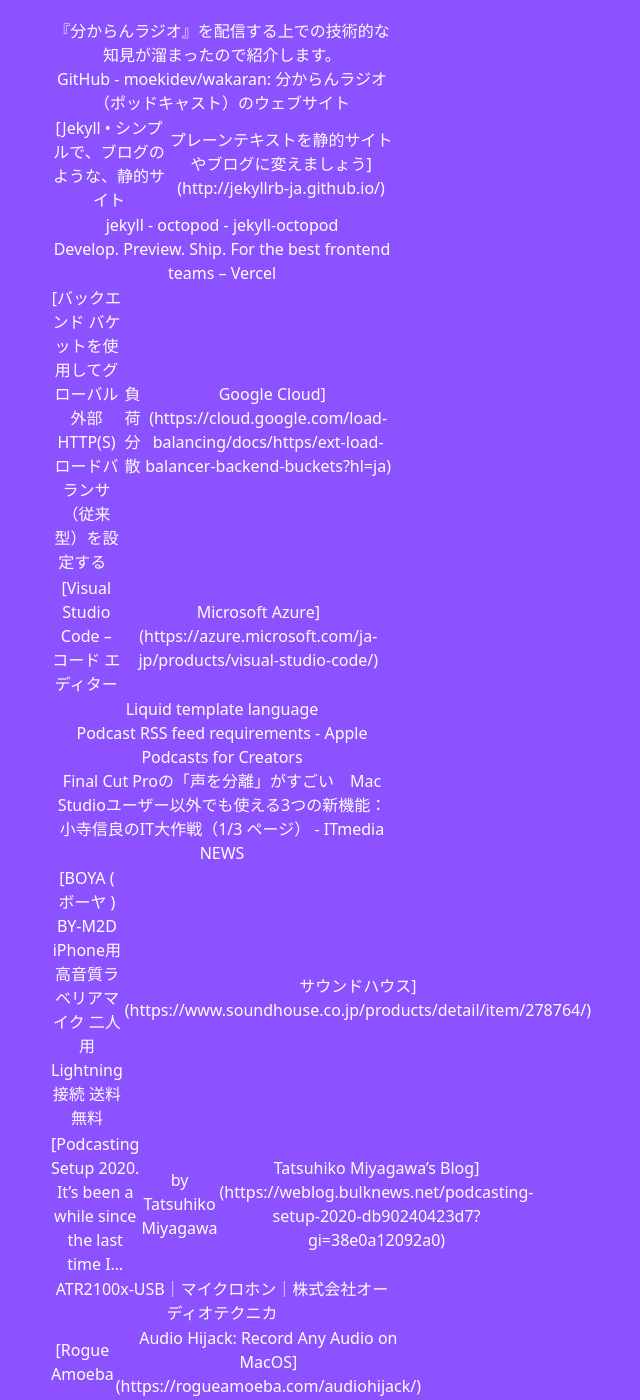
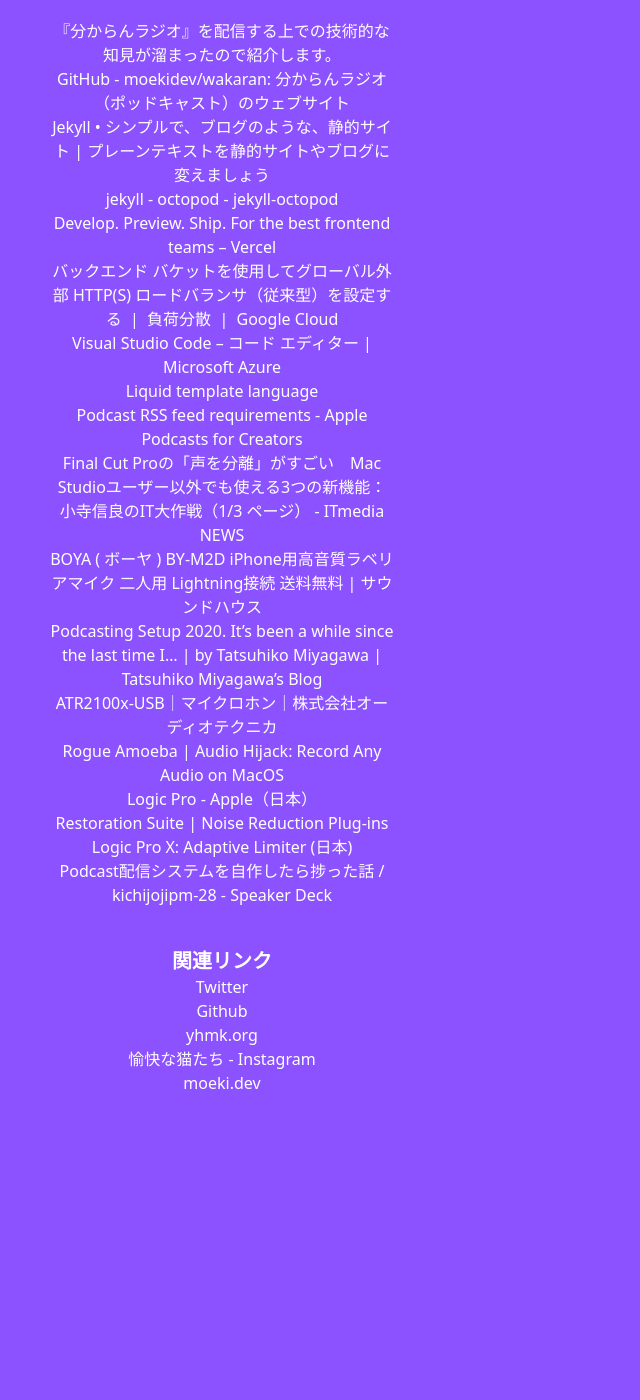
Before and after one commit to kawakamimoeki/wakaran, a Jekyll site: the page built from _posts/2022-04-30-podcasting-tech.md, in a window 1280 px wide and 1400 px high, scrolled down 755 px. Shown: the whole window, without its empty margins (418-1058 px from the left). Built offline with Jekyll 4.4.1, drawn with Linux system fonts in a browser that asks for light colours; after the commit the page ends 1878 px from its top, so only the background shows below that; some of the changed text lies outside the part shown.

Commit message:
fix md link

```diff
--- a/_posts/2022-04-30-podcasting-tech.md
+++ b/_posts/2022-04-30-podcasting-tech.md
@@ -24,19 +24,19 @@
 {{ page.description }}
 
 - [GitHub - moekidev/wakaran: 分からんラジオ（ポッドキャスト）のウェブサイト](https://github.com/moekidev/wakaran)
-- [Jekyll • シンプルで、ブログのような、静的サイト | プレーンテキストを静的サイトやブログに変えましょう](http://jekyllrb-ja.github.io/)
+- [Jekyll • シンプルで、ブログのような、静的サイト \| プレーンテキストを静的サイトやブログに変えましょう](http://jekyllrb-ja.github.io/)
 - [jekyll - octopod - jekyll-octopod](https://jekyll-octopod.github.io/)
 - [Develop. Preview. Ship. For the best frontend teams – Vercel](https://vercel.com/)
-- [バックエンド バケットを使用してグローバル外部 HTTP(S) ロードバランサ（従来型）を設定する  |  負荷分散  |  Google Cloud](https://cloud.google.com/load-balancing/docs/https/ext-load-balancer-backend-buckets?hl=ja)
-- [Visual Studio Code – コード エディター | Microsoft Azure](https://azure.microsoft.com/ja-jp/products/visual-studio-code/)
+- [バックエンド バケットを使用してグローバル外部 HTTP(S) ロードバランサ（従来型）を設定する  \|  負荷分散  \|  Google Cloud](https://cloud.google.com/load-balancing/docs/https/ext-load-balancer-backend-buckets?hl=ja)
+- [Visual Studio Code – コード エディター \| Microsoft Azure](https://azure.microsoft.com/ja-jp/products/visual-studio-code/)
 - [Liquid template language](https://shopify.github.io/liquid/)
 - [Podcast RSS feed requirements - Apple Podcasts for Creators](https://podcasters.apple.com/support/823-podcast-requirements)
 - [Final Cut Proの「声を分離」がすごい　Mac Studioユーザー以外でも使える3つの新機能：小寺信良のIT大作戦（1/3 ページ） - ITmedia NEWS](https://www.itmedia.co.jp/news/articles/2204/18/news147.html)
-- [BOYA ( ボーヤ ) BY-M2D iPhone用高音質ラベリアマイク 二人用 Lightning接続 送料無料 | サウンドハウス](https://www.soundhouse.co.jp/products/detail/item/278764/)
-- [Podcasting Setup 2020. It’s been a while since the last time I… | by Tatsuhiko Miyagawa | Tatsuhiko Miyagawa’s Blog](https://weblog.bulknews.net/podcasting-setup-2020-db90240423d7?gi=38e0a12092a0)
+- [BOYA ( ボーヤ ) BY-M2D iPhone用高音質ラベリアマイク 二人用 Lightning接続 送料無料 \| サウンドハウス](https://www.soundhouse.co.jp/products/detail/item/278764/)
+- [Podcasting Setup 2020. It’s been a while since the last time I… \| by Tatsuhiko Miyagawa \| Tatsuhiko Miyagawa’s Blog](https://weblog.bulknews.net/podcasting-setup-2020-db90240423d7?gi=38e0a12092a0)
 - [ATR2100x-USB｜マイクロホン｜株式会社オーディオテクニカ](https://www.audio-technica.co.jp/product/ATR2100x-USB)
-- [Rogue Amoeba | Audio Hijack: Record Any Audio on MacOS](https://rogueamoeba.com/audiohijack/)
+- [Rogue Amoeba \| Audio Hijack: Record Any Audio on MacOS](https://rogueamoeba.com/audiohijack/)
 - [Logic Pro - Apple（日本）](https://www.apple.com/jp/logic-pro/)
-- [Restoration Suite | Noise Reduction Plug-ins](https://acondigital.com/products/restoration-suite/)
+- [Restoration Suite \| Noise Reduction Plug-ins](https://acondigital.com/products/restoration-suite/)
 - [Logic Pro X: Adaptive Limiter (日本)](https://support.apple.com/kb/PH27657?viewlocale=ja_JP&locale=ja_JP)
 - [Podcast配信システムを自作したら捗った話 / kichijojipm-28 - Speaker Deck](https://speakerdeck.com/mktakuya/kichijojipm-28)
```
